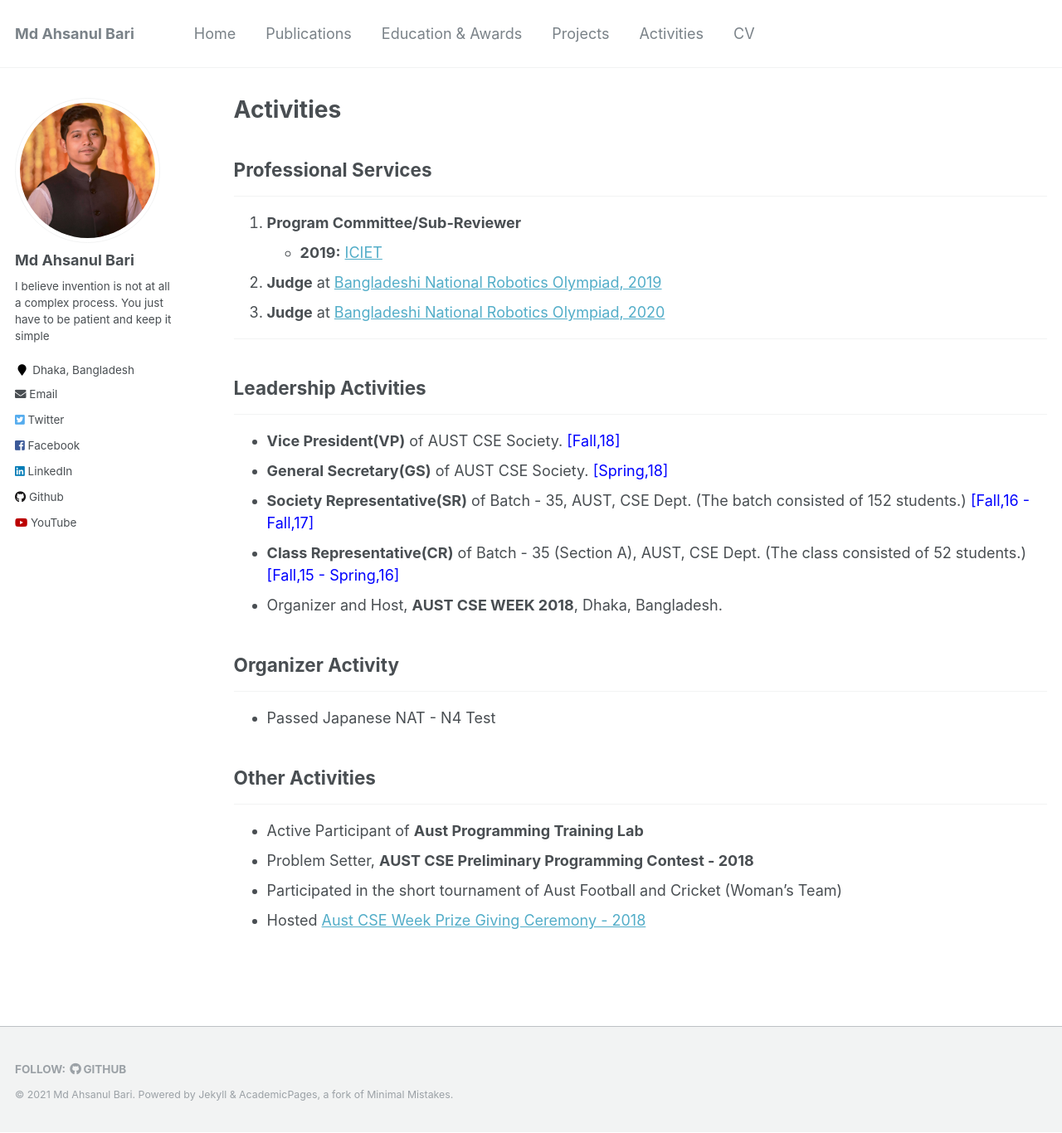
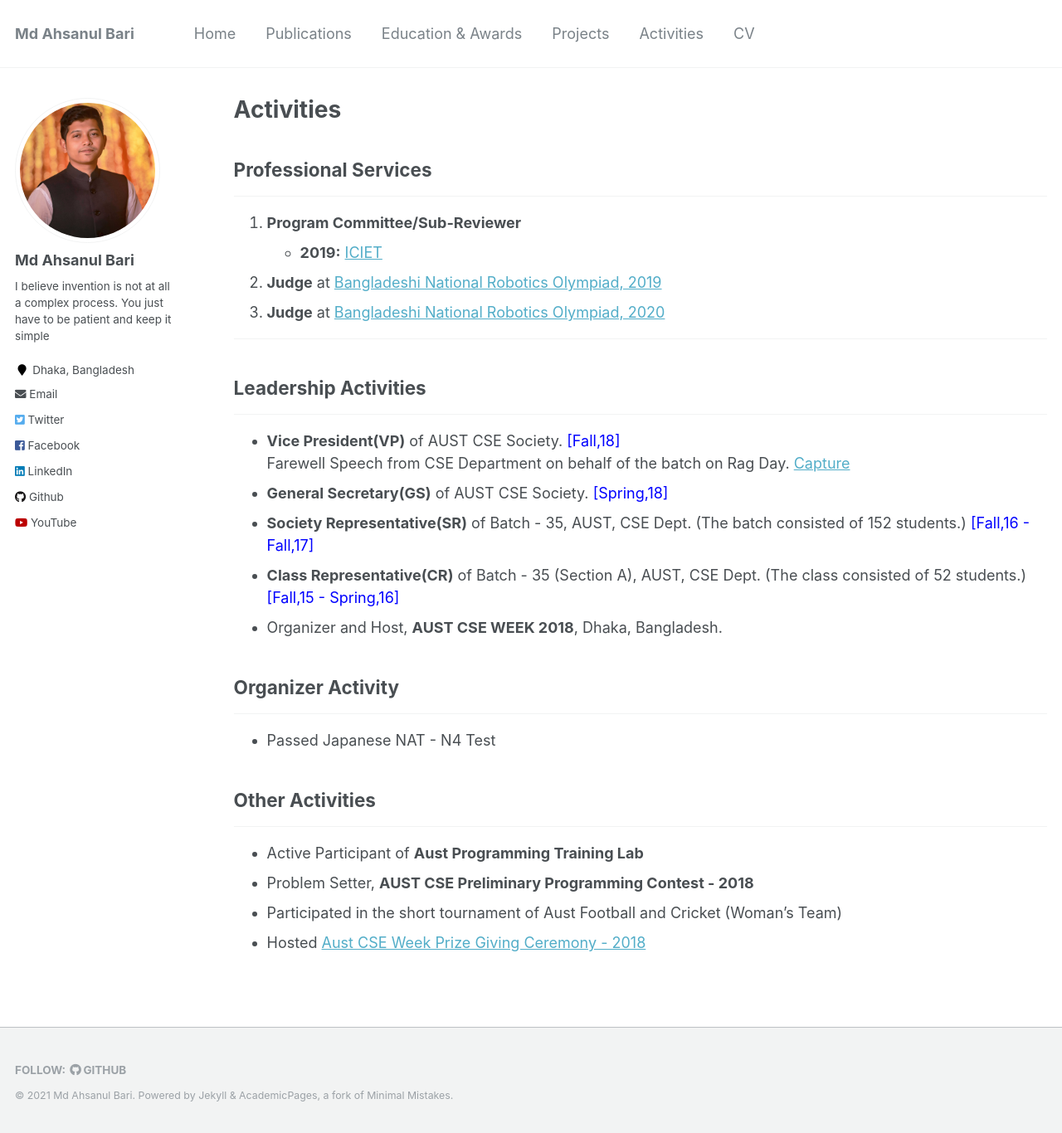
Before and after one commit to GProDevik/AhsanulBariRomih, a Jekyll site: the page built from _pages/activities.md, in a window 1280 px wide and 1366 px high. Shown: the whole window at 83% size. Built offline with Jekyll 4.4.1, drawn with Linux system fonts in a browser that asks for light colours.

Commit message:
Update activities.md

```diff
--- a/_pages/activities.md
+++ b/_pages/activities.md
@@ -19,7 +19,8 @@ author_profile: true
 ## Leadership Activities
 
 ---
-- **Vice President(VP)** of AUST CSE Society. <span style="color:Blue"> [Fall,18] </span>
+- **Vice President(VP)** of AUST CSE Society. <span style="color:Blue"> [Fall,18] </span> <br />
+    Farewell Speech from CSE Department on behalf of the batch on Rag Day. [Capture](https://drive.google.com/file/d/1QcGzWBa0MNzZzpmKrwtnitTsAET6wRz2/view?usp=sharing)
 - **General Secretary(GS)** of AUST CSE Society. <span style="color:Blue"> [Spring,18] </span>
 - **Society Representative(SR)** of Batch - 35, AUST, CSE Dept. (The batch consisted of 152 students.) <span style="color:Blue"> [Fall,16 - Fall,17] </span>
 - **Class Representative(CR)** of Batch - 35 (Section A), AUST, CSE Dept. (The class consisted of 52 students.) <span style="color:Blue"> [Fall,15 - Spring,16] </span>
```
